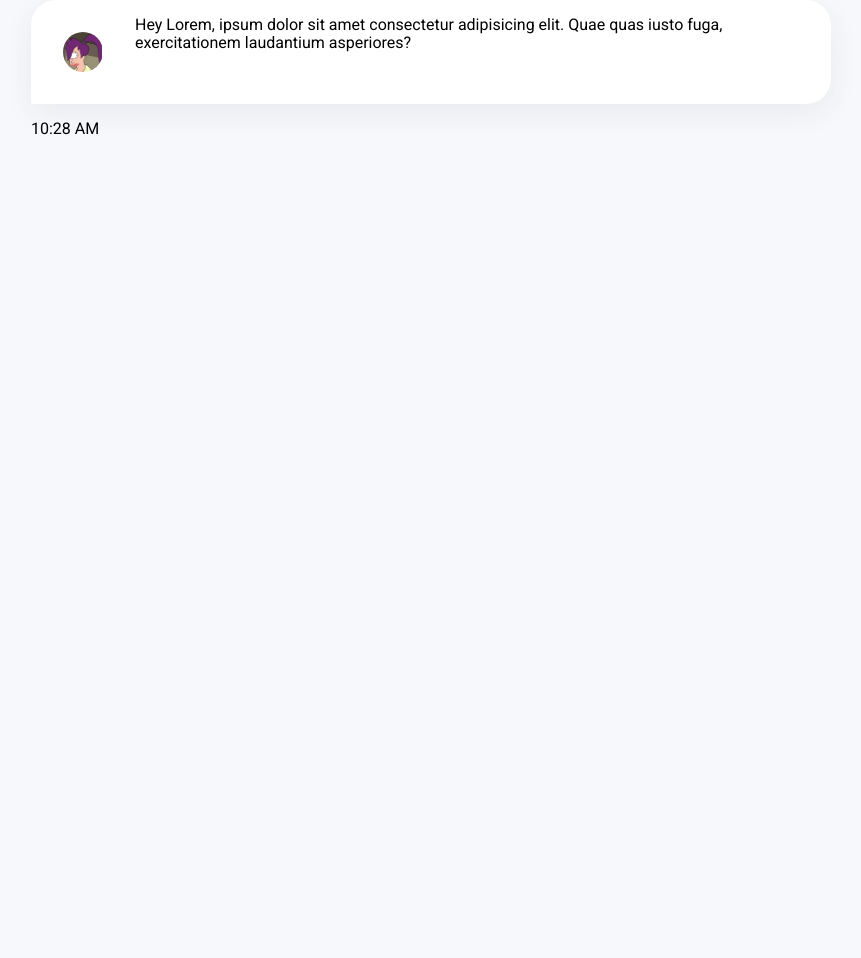
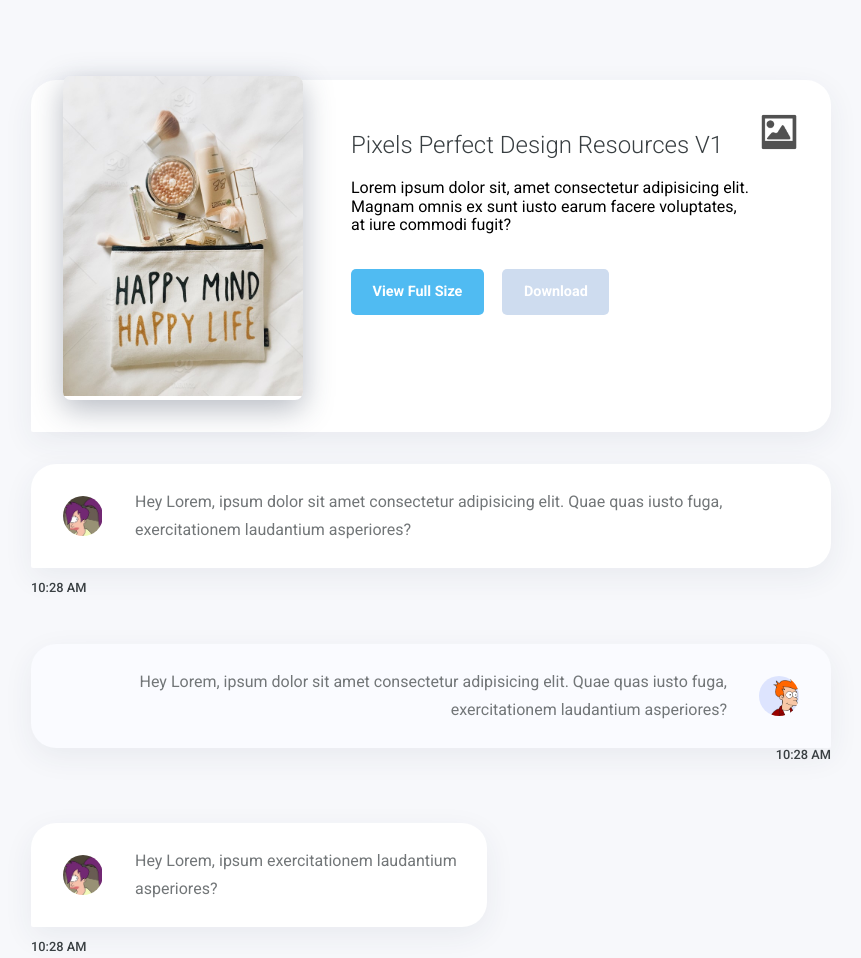
Before and after one commit to GizellySteffanny/appMessage, a plain HTML site: page index.html in a window 1280 px wide. Shown: the whole page, without its empty margins (209-1070 px from the left). Before the commit the page ends 800 px from the top, so only its background shows below. Drawn offline with nearby package versions, Linux system fonts and the light colour scheme.

Commit message:
Styling chat

```diff
--- a/index.html
+++ b/index.html
@@ -15,6 +15,23 @@
 <body>
 
   <div id="chat">
+
+    <div class="bubble attachment">
+      <img src="../images/photo.png" alt="Icon Photo" class="icon">
+      <div class="preview">
+        <img src="../images/products.jpg" alt="Pixels">
+      </div>
+      <div class="content">
+        <h2 class="title">Pixels Perfect Design Resources V1</h2>
+        <p class="descritption">
+          Lorem ipsum dolor sit, amet consectetur adipisicing elit. Magnam omnis ex sunt iusto earum facere voluptates, at iure commodi fugit?
+        </p>
+        <div class="buttons_wrapper">
+          <a href="#" class="button button_blue">View Full Size</a>
+          <a href="#" class="button button_download">Download</a>
+        </div>
+      </div>
+    </div>
     <div class="bubble">
       <div class="content">
         <div class="avatar">
@@ -26,6 +43,30 @@
       </div>
       <p class="time">10:28 AM</p>
     </div>
+
+    <div class="bubble client">
+      <div class="content">
+        <div class="avatar">
+          <img src="../images/avatar2.png" alt="Avatar">
+        </div>
+        <p class="cody">
+          Hey Lorem, ipsum dolor sit amet consectetur adipisicing elit. Quae quas iusto fuga, exercitationem laudantium asperiores?
+        </p>
+      </div>
+      <p class="time">10:28 AM</p>
+    </div>
+
+    <div class="bubble">
+      <div class="content">
+        <div class="avatar">
+          <img src="../images/avatar.png" alt="Avatar">
+        </div>
+        <p class="cody">
+          Hey Lorem, ipsum exercitationem laudantium asperiores?
+        </p>
+      </div>
+      <p class="time">10:28 AM</p>
+    </div>
   </div>
 </body>
 </html>
--- a/scss/style.sass
+++ b/scss/style.sass
@@ -21,6 +21,26 @@ html, body
   font-family: 'Roboto', sans-serif
   background: $bg
 
+.button
+  padding: 1em 1.5em
+  border-radius: .35em
+  text-decoration: none
+  font-weight: 700
+  font-size: .9em
+  transition: background .4s ease-in-out
+
+.button_blue
+  background: $highlight
+  color: $white
+  &:hover
+    background: darken($highlight, 20%)
+
+.button_download
+  background: $secondary
+  color: $white
+  &:hover
+    background: darken($secondary, 15%)
+
 #chat
   width: 800px
   height: 100%
@@ -31,6 +51,7 @@ html, body
       background: $white
       box-shadow: 0px 9px 30px 0 rgba(44, 55, 79, 0.07)
       border-radius: 25px 25px 25px 2px
+      display: inline-block
       &::before, &::after
         content: ""
         display: table
@@ -45,14 +66,65 @@ html, body
         margin: 2em
         img
           height: 100%
-        .copy
-          font-size: 1.1em
-          line-height: 1.75
-          color: $copy
-          padding: 1.5em
-          margin: 0
-      .time
-        font-weight: 700
-        font-size: .8em
-        clear: both
+      .cody
+        font-size: 1em
+        line-height: 1.75
+        color: $copy
+        padding: 1.5em
+        margin: 0
+    .time
+      font-weight: 500
+      font-size: .8em
+      clear: both
+      color: $main
+
+  .bubble.client
+    float: right
+    .content
+      background: #fafbff
+      border-radius: 25px 25px 2px 25px
+      text-align: right
+      float: right
+      .avatar
+        float: right
+    .time
+      text-align: right
+      clear: both
+
+  .bubble.attachment
+    width: 100%
+    position: relative
+    margin: 5em 0 2em 0
+    clear: both
+    .preview
+      width: 15em
+      border-radius: .5em
+      overflow: hidden
+      box-shadow: 0px 9px 30px 0px rgba(44,55,79,.34)
+      position: absolute
+      left: 2em
+      bottom: 2em
+      img
+        width: 100%
+    .content
+      width: 100%
+      min-height: 22em
+      padding: 2em 5em 2em 20em
+      .title
+        font-size: 1.5em
         color: $main
+        font-weight: 300
+      .description
+        font-size: 1.1em
+        color: $copy
+        line-height: 1.65
+
+      .buttons_wrapper
+        margin-top: 3em
+        .button
+          margin-right: 1em
+    .icon
+      position: absolute
+      width: 40px
+      right: 2em
+      top: 2em
```
Also changed, not shown: css/style.css, images/photo.png (added), images/products.jpg (added), 1 other file.
